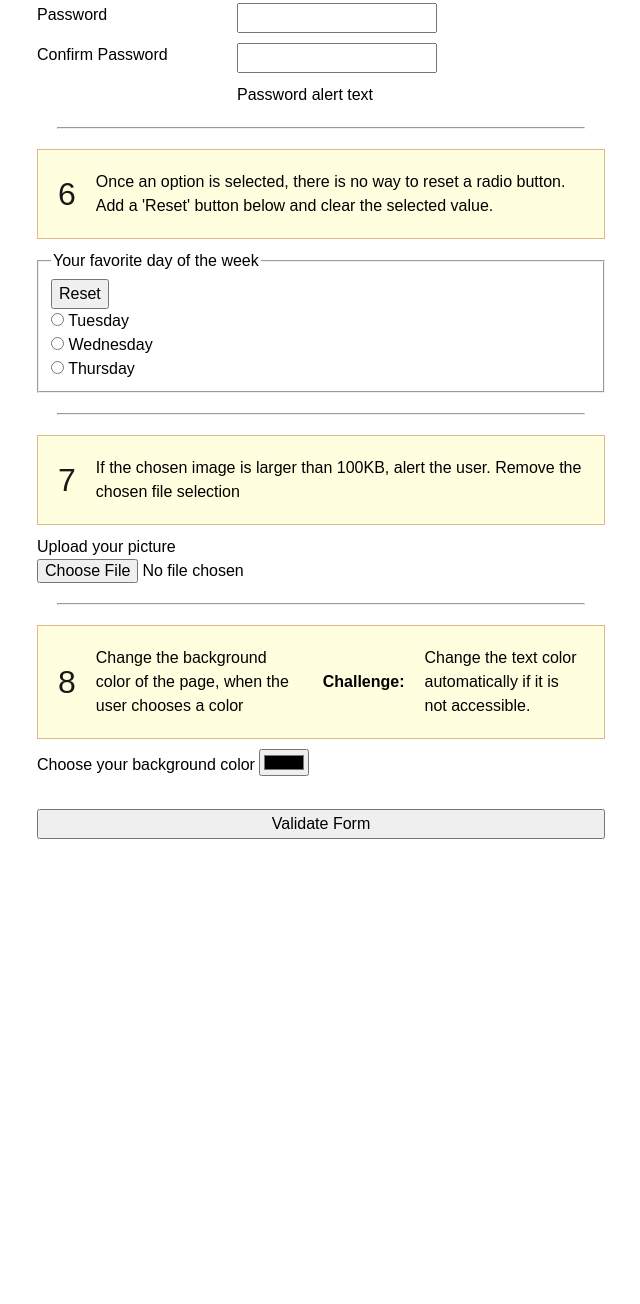
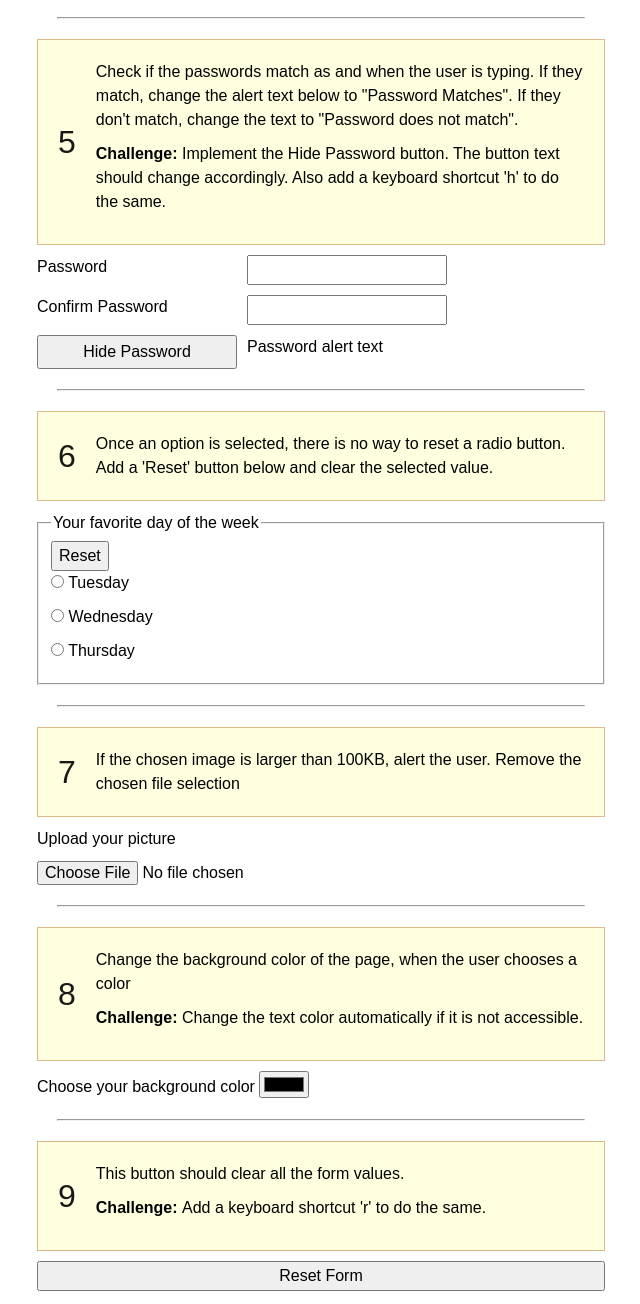
Before and after one commit to vivekselvaraj/discussion-event-listeners, a plain HTML site: page index.html in a window 1280 px wide. Shown: the part 1035-2339 px from the top of the page, without its empty margins (319-959 px from the left). Before the commit the page ends 1922 px from the top, so only its background shows below. Drawn offline with Linux system fonts and the light colour scheme.

Commit message:
update questions

```diff
--- a/css/starter.css
+++ b/css/starter.css
@@ -7,6 +7,10 @@ body {
 
 hr {
     margin: 20px;
+}
+
+p {
+    margin-bottom: 10px;
 }
 
 .student-grid {
@@ -50,14 +54,13 @@ hr {
 .label-grid {
     display: grid;
     grid-template-columns: 200px 200px;
-    row-gap: 10px;
+    gap: 10px;
 }
 
 #password-alert, #username-alert {
     grid-column-start: 2;
 }
 
-.validate-button {
-    margin: 2rem 0;
+.reset-form-button {
     width: 100%;
 }
--- a/index.html
+++ b/index.html
@@ -9,8 +9,9 @@
 
 </head>
 <body>
+    <main>
     <h1>Discussion: JS Event Listeners</h1>
-
+    <div class="question">Only use JavaScript. Do not edit HTML.</div>
     <div class="question">
         <span>1</span>
         Use JavaScript to update your name in the corresponding blue box
@@ -18,20 +19,25 @@
     <div class="student-grid">
         <div>
             <p><strong>Host</strong></p>
-            <p>Add your name here</p>
+            <p id="host-name">Add your name here</p>
         </div>
         <div>
             <p><strong>Collaborator</strong></p>
-            <p>Add your name here</p>
+            <p id="collaborator-name">Add your name here</p>
         </div>
         <div>
             <p><strong>Collaborator 2</strong></p>
-            <p>Add your name here</p>
+            <p id="collaborator-2-name">Add your name here</p>
         </div>
     </div>
     <hr/>
 
-    <div class="question"><span>2</span>There is a floating button in the top right corner. Turn it into a toggle button. On click, it should hide/remove all the instructions (yellow boxes). Update the button text accordingly.</div>
+    <div class="question"><span>2</span>
+        <div>
+            <p>There is a floating button in the top right corner. Turn it into a toggle button. On click, it should hide/remove all the instructions (yellow boxes). Update the button text accordingly.</p>
+            <p><strong>Challenge: </strong>Add a keyboard shortcut 'i' to do the same. </p>
+        </div>
+        </div>
     <hr />
 
 
@@ -47,7 +53,7 @@
 
         </div>
 
-        <div class="question"><span>4</span>There is a preconfigured variable called 'userList'. As the user types, check if the user already exists in that array. If yes, change the alert text to "Username already exists". If not, change the alert to "Unique username"</div>
+        <div class="question"><span>4</span>There is a preconfigured variable called 'userList'. As the user types, check if the user already exists in that array. If yes, change the alert text to "Username already exists". If not, change the alert to "Unique username created"</div>
         <div class="label-grid">
             <label for="user_name">Username</label>
             <input type="text" id="user_name" name="username" />
@@ -55,15 +61,22 @@
         </div>
         <hr />
 
-        <div class="question"><span>5</span>Check if the passwords match as and when the user is typing.
-            If they match, change the alert text below to "Password Matches". If they don't match, change the text to "Password does not match". </div>
+        <div class="question">
+            <span>5</span>
+            <div>
+            <p>Check if the passwords match as and when the user is typing.
+            If they match, change the alert text below to "Password Matches". If they don't match, change the text to "Password does not match". </p>
+            <p><strong>Challenge: </strong>Implement the Hide Password button. The button text should change accordingly. Also add a keyboard shortcut 'h' to do the same. </p>
+            </div>
+        </div>
         <div class="label-grid">
-            <label for="user_name">Password</label>
-            <input type="text" id="user_name" name="password" />
+            <label for="password">Password</label>
+            <input type="text" id="password" name="password" />
 
 
-            <label for="user_name">Confirm Password</label>
-            <input type="text" id="user_name" name="confirm_password" />
+            <label for="confirm_password">Confirm Password</label>
+            <input type="text" id="confirm_password" name="confirm_password" />
+            <button id="hide-password">Hide Password</button>
             <p id="password-alert">Password alert text</p>
         </div>
         <hr />
@@ -103,17 +116,28 @@
 
         <div class="question">
             <span>8</span>
-            Change the background color of the page, when the user chooses a color
-            <br>
-            <strong>Challenge:</strong> Change the text color automatically if it is not accessible.
+            <div>
+                <p>
+            Change the background color of the page, when the user chooses a color</p>
+            <p>
+            <strong>Challenge:</strong> Change the text color automatically if it is not accessible.</p>
+            </div>
         </div>
-        <label for="profile_pic">Choose your background color</label>
-        <input type="color" />
+        <label for="color-picker">Choose your background color</label>
+        <input id="color-picker" type="color" />
+        <hr />
+        <div class="question"><span>9</span>
+            <div>
+                <p>This button should clear all the form values.</p>
+                <p><strong>Challenge: </strong>Add a keyboard shortcut 'r' to do the same. </p>
+            </div>
+            </div>
+        <button class="reset-form-button">Reset Form</button>
 
 
-        <button class="validate-button">Validate Form</button>
+      </form>
+    </main>
+    <script src="js/script.js"></script>
 
-      </form>
-    <script src="js/script.js"></script>
 </body>
 </html>
--- a/js/script.js
+++ b/js/script.js
@@ -1,3 +1,10 @@
+let userList = ["admin", "studnet", "santa", "claus", "test"];
+
+let userName = document.getElementById("user_name");
+userName.addEventListener("input", (e) => {
+  console.log(e.target.value);
+})
+
 let instructionButton = document.getElementById("instruction_button");
 instructionButton.addEventListener("click", function() {
     let instructions = document.querySelectorAll(".question");
@@ -31,7 +38,16 @@ filePicker.addEventListener("change", () => {
     // Code to download file.
     }
 
-    let button = document.querySelector("button.validate-button");
-    button.addEventListener("click", downloadFile);
+    // let button = document.querySelector("button.validate-button");
+    // button.addEventListener("click", downloadFile);
 
   let username_list = ["a", "b", "c", "d", "e", "f", "g"];
+
+let firstName = document.getElementById("first_name");
+firstName.addEventListener("input", (e) => {
+  console.log('first name changed');
+  console.log(e.target.value);
+  if (e.target.value == "Joe") {
+    document.getElementById("last_name").value = "Doe"
+  }
+})
```
